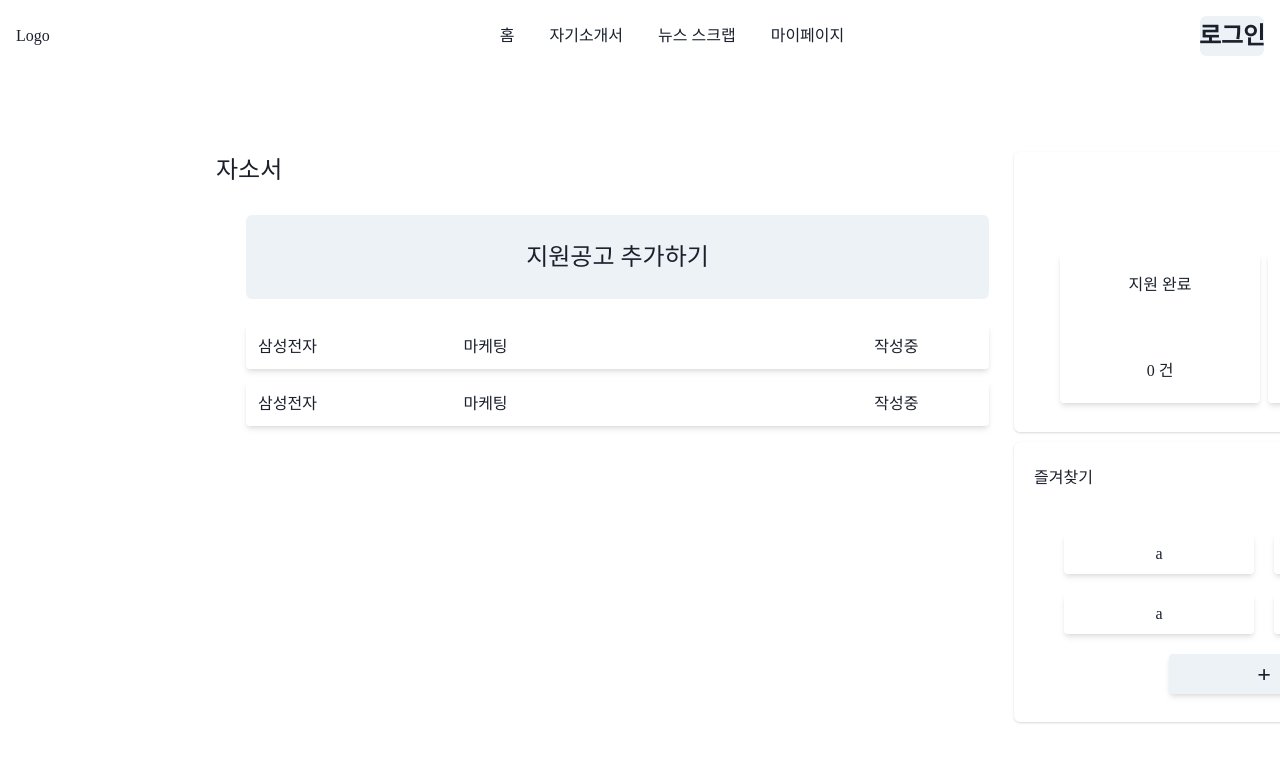
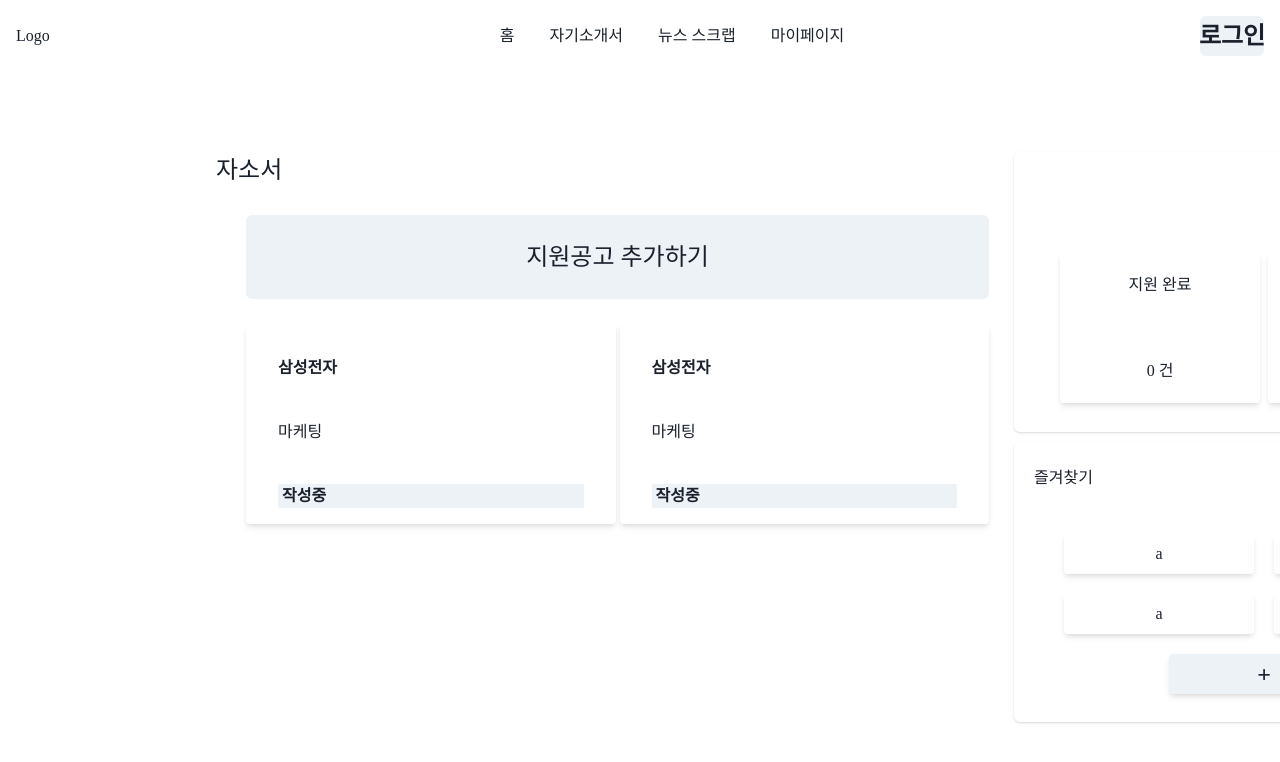
Before and after one commit to 308TEN009/potenday-fe, a React (Vite) app: page / in a window 1280 px wide. Shown: the top 762 px of the page. Built offline with nearby package versions, Linux system fonts and the light colour scheme; a web font is replaced by a local one.

Commit message:
[FIX] 자기소개서 리스트 형태 수정

```diff
--- a/src/components/home/coverLetter/CoverLatterItem.tsx
+++ b/src/components/home/coverLetter/CoverLatterItem.tsx
@@ -1,4 +1,4 @@
-import { Flex, ListItem, Text } from '@chakra-ui/react';
+import { Badge, Card, CardBody, CardFooter, CardHeader, GridItem, Text } from '@chakra-ui/react';
 
 export interface CoverLatterRowProp {
   companyName: string;
@@ -7,19 +7,35 @@ export interface CoverLatterRowProp {
   duty: string;
 }
 
-const CoverLatterItem = ({ companyName, status, duty }: CoverLatterRowProp) => {
-  return <ListItem>
-    <Flex h={'45px'}
-          alignItems={'center'}
+const CoverLatterItem = ({
+                           companyName,
+                           status,
+                           duty
+                         }: CoverLatterRowProp) => {
+  return <GridItem>
+    <Card h={'200px'}
+          alignItems={'left'}
           boxShadow='md'
           borderRadius={'base'}
           p={3}
           mb={3}>
-      <Text flex={2}>{companyName}</Text>
-      <Text flex={4}> {duty}</Text>
-      <Text flex={1}> {status}</Text>
-    </Flex>
-  </ListItem>;
+      <CardHeader>
+        <Text fontWeight={'bold'}>
+          {companyName}
+        </Text>
+      </CardHeader>
+      <CardBody>
+        <Text> {duty}</Text>
+      </CardBody>
+      <CardFooter>
+        <Badge w={'100%'}
+               float={'right'}
+               fontSize={'sm'}>
+          {status}
+        </Badge>
+      </CardFooter>
+    </Card>
+  </GridItem>;
 };
 
 export default CoverLatterItem;
--- a/src/components/home/coverLetter/CoverLatterList.tsx
+++ b/src/components/home/coverLetter/CoverLatterList.tsx
@@ -1,4 +1,4 @@
-import { List } from '@chakra-ui/react';
+import { Grid } from '@chakra-ui/react';
 import CoverLatterItem from '@components/home/coverLetter/CoverLatterItem';
 
 const CoverLatterList = () => {
@@ -17,9 +17,9 @@ const CoverLatterList = () => {
     },
   ];
 
-  return <List mt={'10px'}>
+  return <Grid mt={'10px'} templateColumns={'repeat(2, 1fr)'} gap={1}>
     {dummyData.map(it => <CoverLatterItem key={it.coverLatterKey} {...it} />)}
-  </List>;
+  </Grid>;
 };
 
 export default CoverLatterList;
```
Also changed, not shown: 1 other file (tests, documents, lock files or other folders).
